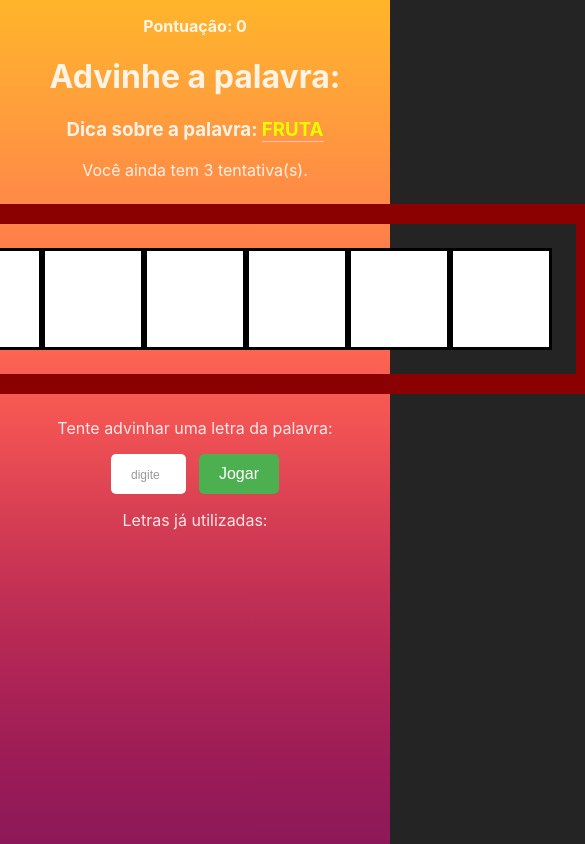
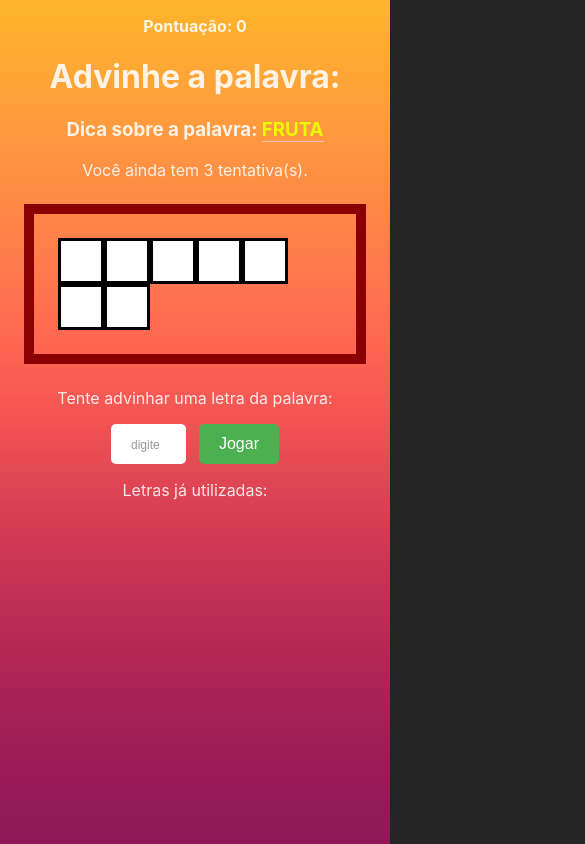
Before and after one commit to jonathafabricio/advinhe-palavra, a React (Vite) app: page / in a window 390 px wide. Both pictures are taken after a click on the button "Começar o jogo". Shown: the top 844 px of the page, 585 px wide, since content can reach past the window. Built offline with nearby package versions, Linux system fonts and the light colour scheme.

Commit message:
responsividade

```diff
--- a/src/components/Game/Game.css
+++ b/src/components/Game/Game.css
@@ -26,6 +26,7 @@ input {
 
 .wordContainer {
     display: flex;
+    flex-wrap: wrap;
     margin: 1.5rem;
     padding: 1.5rem;
     border: 20px solid darkred;
@@ -41,3 +42,25 @@ input {
     color: black;
     font-weight: bold;
 }
+
+@media (max-width: 1000px) {
+    .letter, .blankSquare {
+        font-size: 1.5rem;
+        width: 4rem;
+        height: 4rem;
+    }
+    .wordContainer {
+        border: 15px solid darkred;;
+    }
+}
+
+@media (max-width: 600px) {
+    .letter, .blankSquare {
+        font-size: 1.5rem;
+        width: 2.5rem;
+        height: 2.5rem;
+    }
+    .wordContainer {
+        border: 10px solid darkred;;
+    }
+}
```
